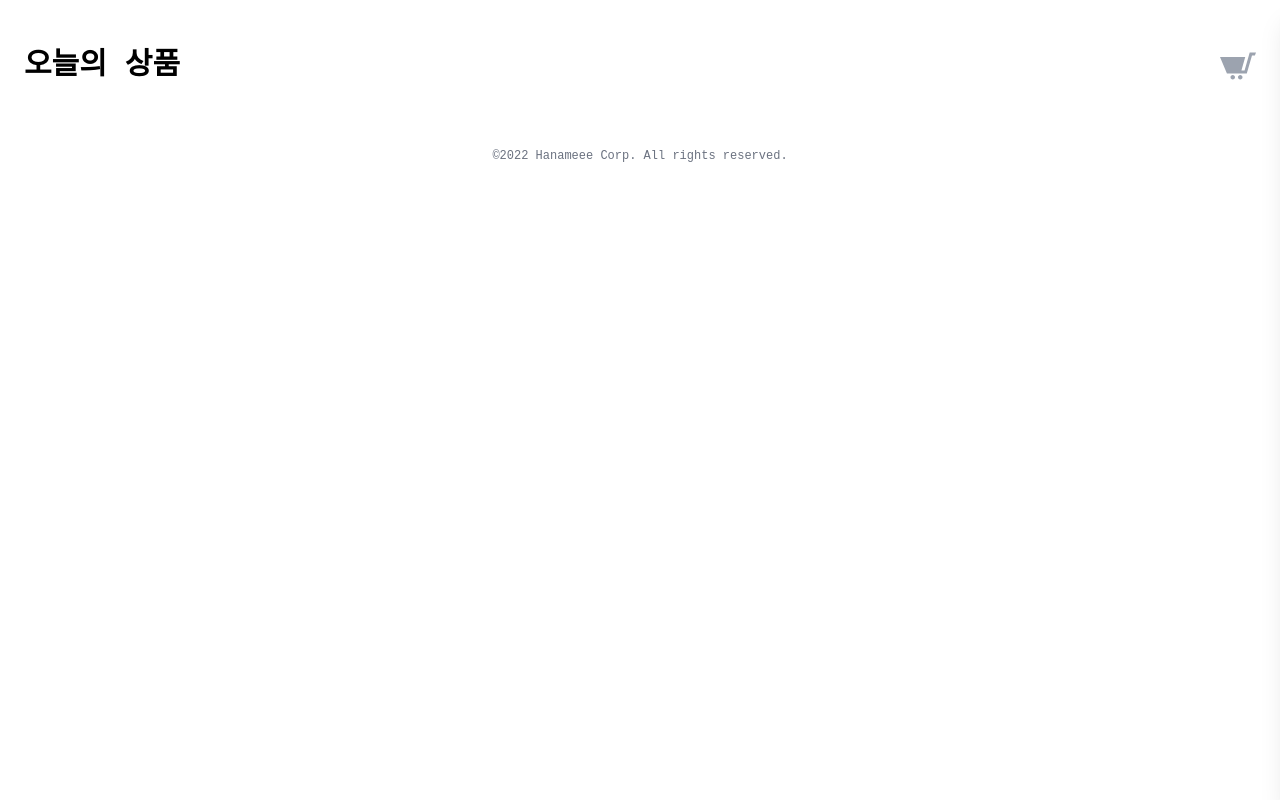
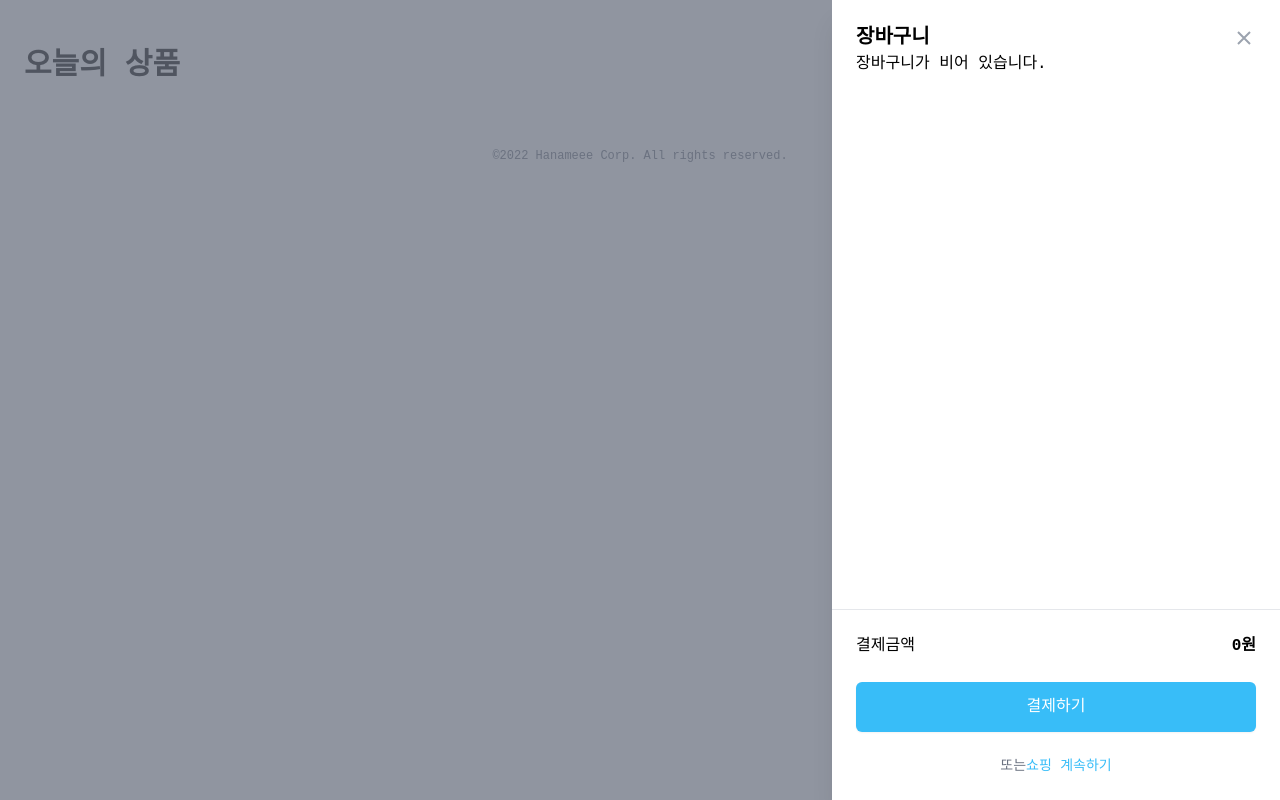
Before and after one commit to ssori0421/mini-cart-react, a React (Create React App) app: page / in a window 1280 px wide. Both pictures are taken after a click on the button 1238 px from the left and 66 px from the top of the page. Built offline with nearby package versions, Linux system fonts and the light colour scheme; a web font is replaced by a local one.

Commit message:
feat: 장바구니 토글 기능

```diff
--- a/src/App.js
+++ b/src/App.js
@@ -9,6 +9,10 @@ function App() {
     const [cartItems, setCartItems] = useState([]);
     const [isCartOpen, setIsCartOpen] = useState(false);
 
+    const toggleCart = () => {
+        setIsCartOpen((prev) => !prev);
+    };
+
     return (
         <div className="relative min-h-screen">
             <div className="max-w-7xl mx-auto px-6 py-12">
@@ -17,6 +21,7 @@ function App() {
                     <button
                         id="open-cart-btn"
                         className="fill-gray-400 hover:fill-gray-500"
+                        onClick={toggleCart}
                     >
                         <svg
                             xmlns="http://www.w3.org/2000/svg"
@@ -37,12 +42,14 @@ function App() {
                     </div>
                 </section>
             </div>
-            {isCartOpen && <BackDrop />}
+            {isCartOpen && <BackDrop onClickToggleCart={toggleCart} />}
             <aside className="pointer-events-none fixed inset-y-0 right-0 flex max-w-full pl-10">
                 {/* 장바구니의 가시성은 아래 div의 (id="shopping-cart") class명으로 제어합니다.
           translate-x-full: 장바구니 닫힘 translate-x-0: 장바구니 열림 */}
                 <section
-                    className="pointer-events-auto w-screen max-w-md transition ease-in-out duration-500 translate-x-full"
+                    className={`pointer-events-auto w-screen max-w-md transition ease-in-out duration-500 translate-x-${
+                        isCartOpen ? '0' : 'full'
+                    }`}
                     id="shopping-cart"
                 >
                     <div className="flex h-full flex-col overflow-y-scroll bg-white shadow-xl">
@@ -53,6 +60,7 @@ function App() {
                                     <button
                                         type="button"
                                         className="-m-2 p-2 text-gray-400 hover:text-gray-500"
+                                        onClick={toggleCart}
                                     >
                                         <svg
                                             id="close-cart-btn"
--- a/src/components/BackDrop.js
+++ b/src/components/BackDrop.js
@@ -1,10 +1,11 @@
 import React from 'react';
 
-const BackDrop = () => {
+const BackDrop = ({ onClickToggleCart }) => {
     return (
         <div
             id="backdrop"
             className="absolute inset-0 bg-gray-500 bg-opacity-75 transition-opacity"
+            onClick={onClickToggleCart}
         ></div>
     );
 };
```
